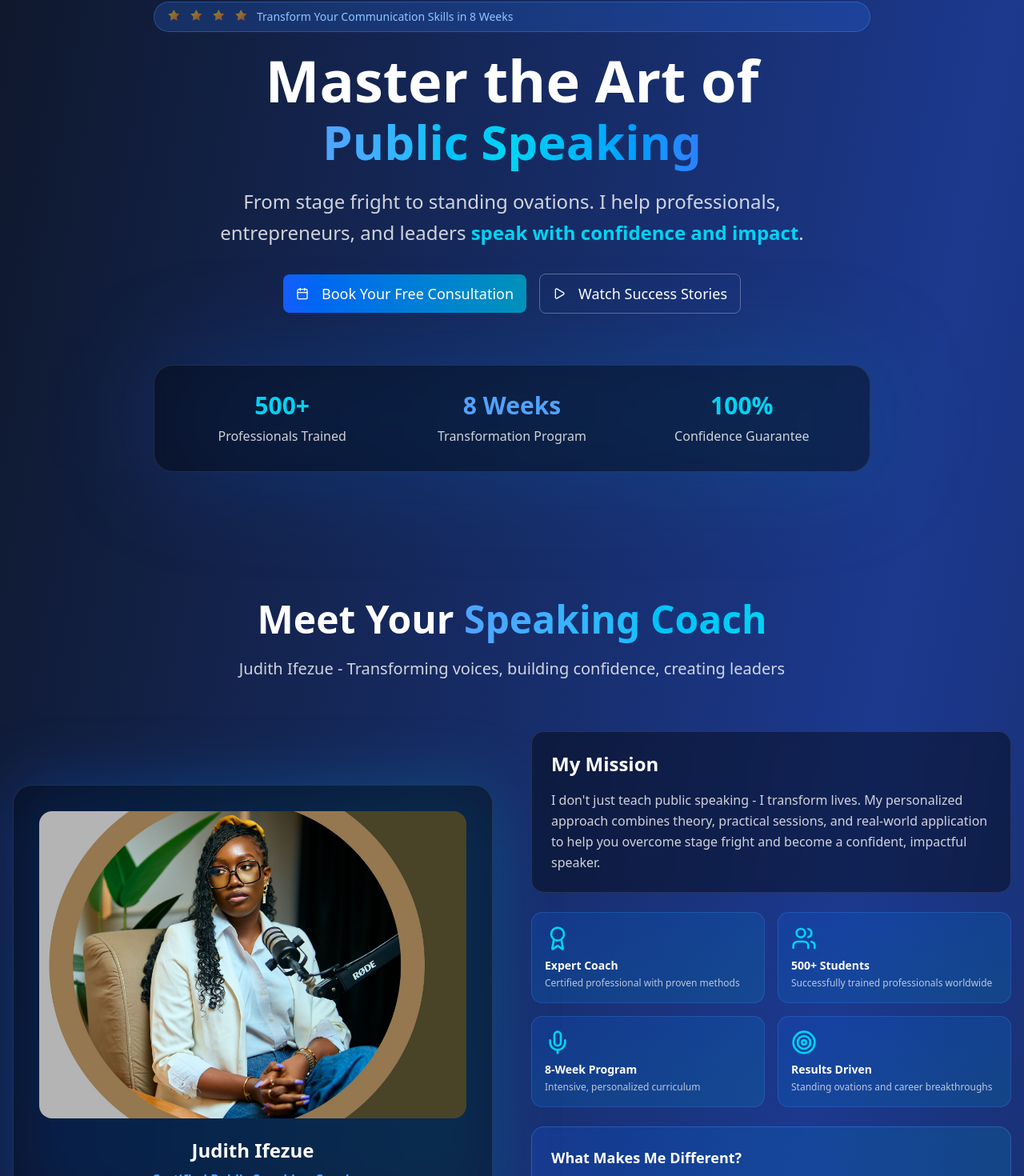
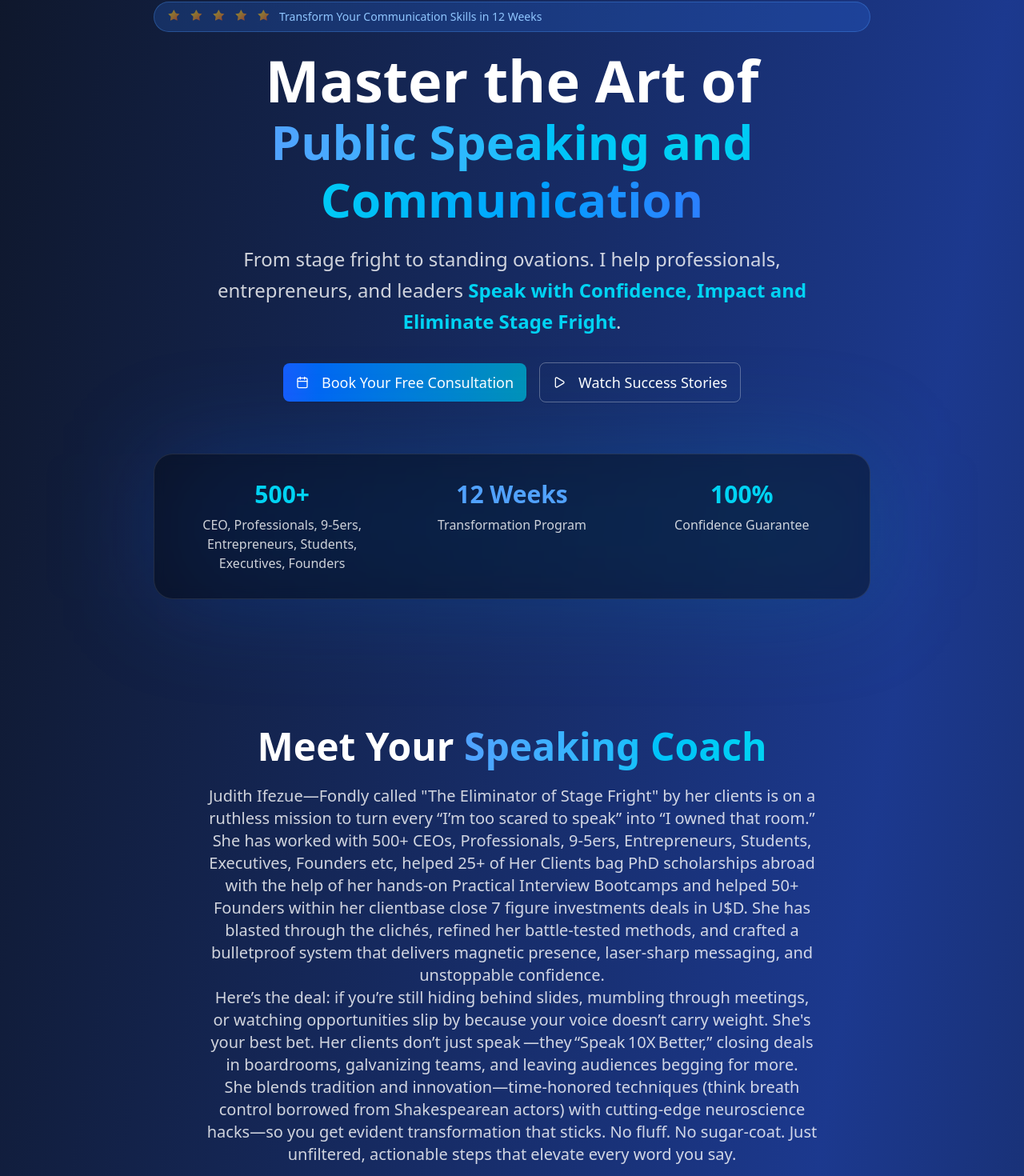
Before and after one commit to rdghostmann/Speak10xbetter, a Next.js app: page / in a window 1280 px wide. Shown: the part 126-1596 px from the top of the page at 80% size. Built offline with nearby package versions, Linux system fonts and the light colour scheme.

Commit message:
Correction on write-up

```diff
--- a/components/About/About.jsx
+++ b/components/About/About.jsx
@@ -25,8 +25,15 @@ export default function About() {
             </span>
           </h2>
           <p className="text-xl text-white/80 max-w-3xl mx-auto">
-            Judith Ifezue - Transforming voices, building confidence, creating leaders
+            Judith Ifezue—Fondly called "The Eliminator of Stage Fright" by her clients is on a ruthless mission to turn every “I’m too scared to speak” into “I owned that room.”
           </p>
+          <p className="text-xl text-white/80 max-w-3xl mx-auto">
+            She has worked with 500+ CEOs, Professionals, 9-5ers, Entrepreneurs, Students, Executives, Founders etc, helped 25+ of Her Clients bag PhD scholarships abroad with the help of her hands‑on Practical Interview Bootcamps and helped 50+ Founders within her clientbase close 7 figure investments deals in U$D. She has blasted through the clichés, refined her battle‑tested methods, and crafted a bulletproof system that delivers magnetic presence, laser‑sharp messaging, and unstoppable confidence.          </p>
+          <p className="text-xl text-white/80 max-w-3xl mx-auto">
+            Here’s the deal: if you’re still hiding behind slides, mumbling through meetings, or watching opportunities slip by because your voice doesn’t carry weight. She's your best bet. Her clients don’t just speak —they “Speak 10X Better,” closing deals in boardrooms, galvanizing teams, and leaving audiences begging for more.
+          </p>
+          <p className="text-xl text-white/80 max-w-3xl mx-auto">
+            She blends tradition and innovation—time‑honored techniques (think breath control borrowed from Shakespearean actors) with cutting‑edge neuroscience hacks—so you get evident transformation that sticks. No fluff. No sugar‑coat. Just unfiltered, actionable steps that elevate every word you say.          </p>
         </motion.div>
 
         <div className="grid grid-cols-1 lg:grid-cols-2 gap-12 items-center">
--- a/components/FAQ/FAQ.jsx
+++ b/components/FAQ/FAQ.jsx
@@ -12,9 +12,9 @@ export default function FAQ() {
 
   const faqs = [
     {
-      question: "How long is the public speaking program?",
+      question: "How can I be sure this program is right for me?",
       answer:
-        "The intensive program runs for 8 weeks with personalized curriculum combining theory, practical sessions, book reading, and evaluations. Each session is tailored to your specific needs and goals.",
+        "This is only for you if you are serious about Elevating your Communications Skills. You’re not buying theory—you’re enrolling in a field‑tested system. Cookie‑cutter modules? Not here. Every drill, every class, every feedback loop is calibrated to your unique strengths and blind spots. If you’re ready to commit to personalized, practical practice—and I mean actual reps—you’ll see the difference from Session 1.",
     },
     {
       question: "What makes your coaching approach different?",
--- a/components/Hero/Hero.jsx
+++ b/components/Hero/Hero.jsx
@@ -27,9 +27,10 @@ export default function Hero() {
               <GradientStarIcon />
               <GradientStarIcon />
               <GradientStarIcon />
+              <GradientStarIcon />
               {/* <span className="text-white">Rated 5 Stars</span> */}
             </div>
-            <span>Transform Your Communication <br className="block lg:hidden" /> Skills in 8 Weeks</span>
+            <span>Transform Your Communication <br className="block lg:hidden" /> Skills in 12 Weeks</span>
           </motion.div>
 
           <motion.h1
@@ -41,7 +42,7 @@ export default function Hero() {
             <span className="text-white">Master the <br className="block lg:hidden" /> Art of</span>
             <br className="block" />
             <span className="text-3xl md:text-6xl bg-gradient-to-r from-blue-400 via-cyan-400 to-blue-500 bg-clip-text text-transparent">
-              Public Speaking
+              Public Speaking and Communication
             </span>
           </motion.h1>
 
@@ -52,7 +53,7 @@ export default function Hero() {
             className="text-xl md:text-2xl text-white/80 mb-8 max-w-3xl mx-auto leading-relaxed"
           >
             From stage fright to standing ovations. I help professionals, entrepreneurs, and leaders
-            <span className="text-cyan-400 font-semibold"> speak with confidence and impact</span>.
+            <span className="text-cyan-400 font-semibold"> Speak with Confidence, Impact and Eliminate Stage Fright</span>.
           </motion.p>
 
           <motion.div
@@ -96,10 +97,10 @@ export default function Hero() {
               <div className="grid grid-cols-1 md:grid-cols-3 gap-8 text-center">
                 <div>
                   <div className="text-3xl font-bold text-cyan-400 mb-2">500+</div>
-                  <div className="text-white/80">Professionals Trained</div>
+                  <div className="text-white/80">CEO, Professionals, 9-5ers, Entrepreneurs, Students, Executives, Founders</div>
                 </div>
                 <div>
-                  <div className="text-3xl font-bold text-blue-400 mb-2">8 Weeks</div>
+                  <div className="text-3xl font-bold text-blue-400 mb-2">12 Weeks</div>
                   <div className="text-white/80">Transformation Program</div>
                 </div>
                 <div>
```
